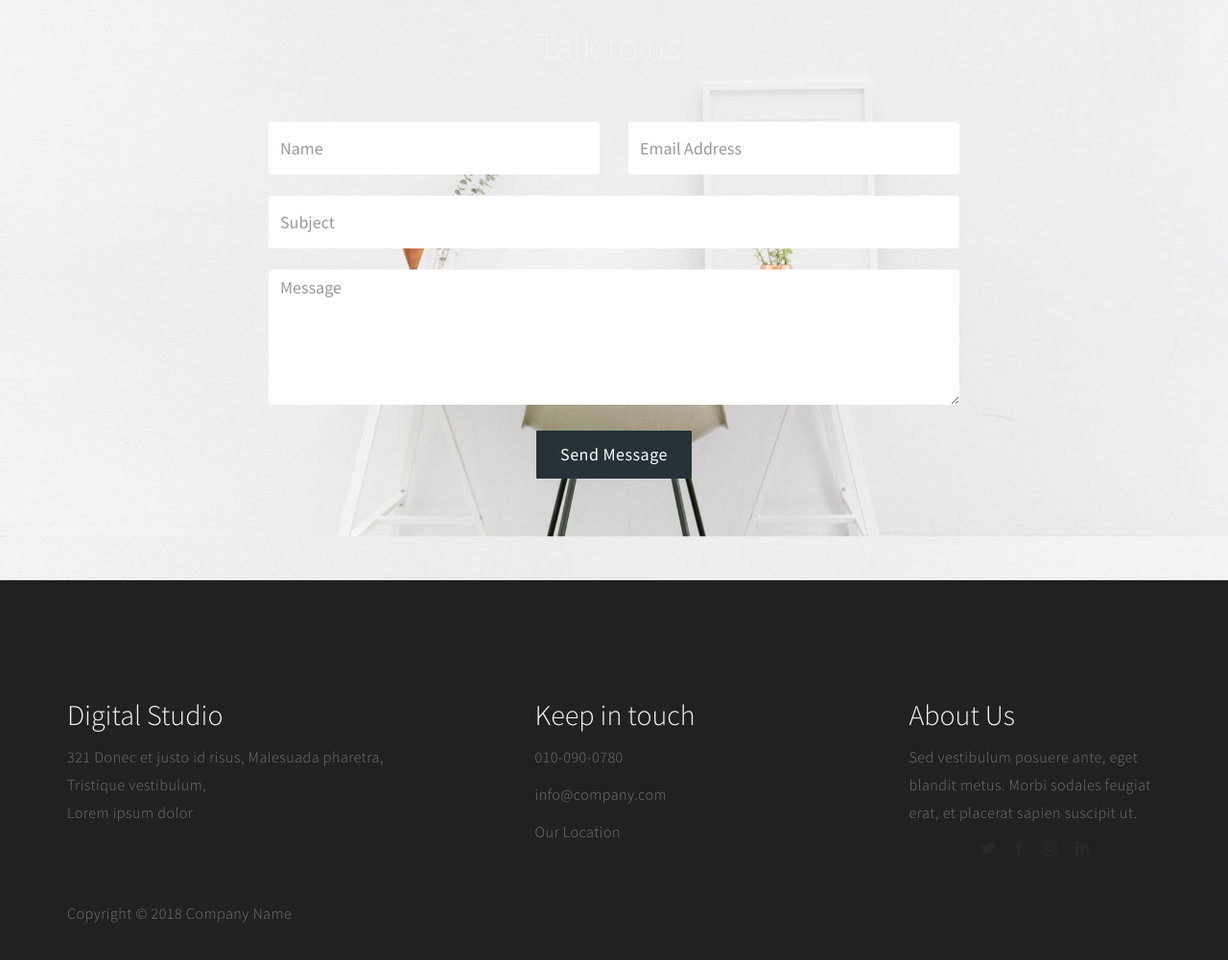
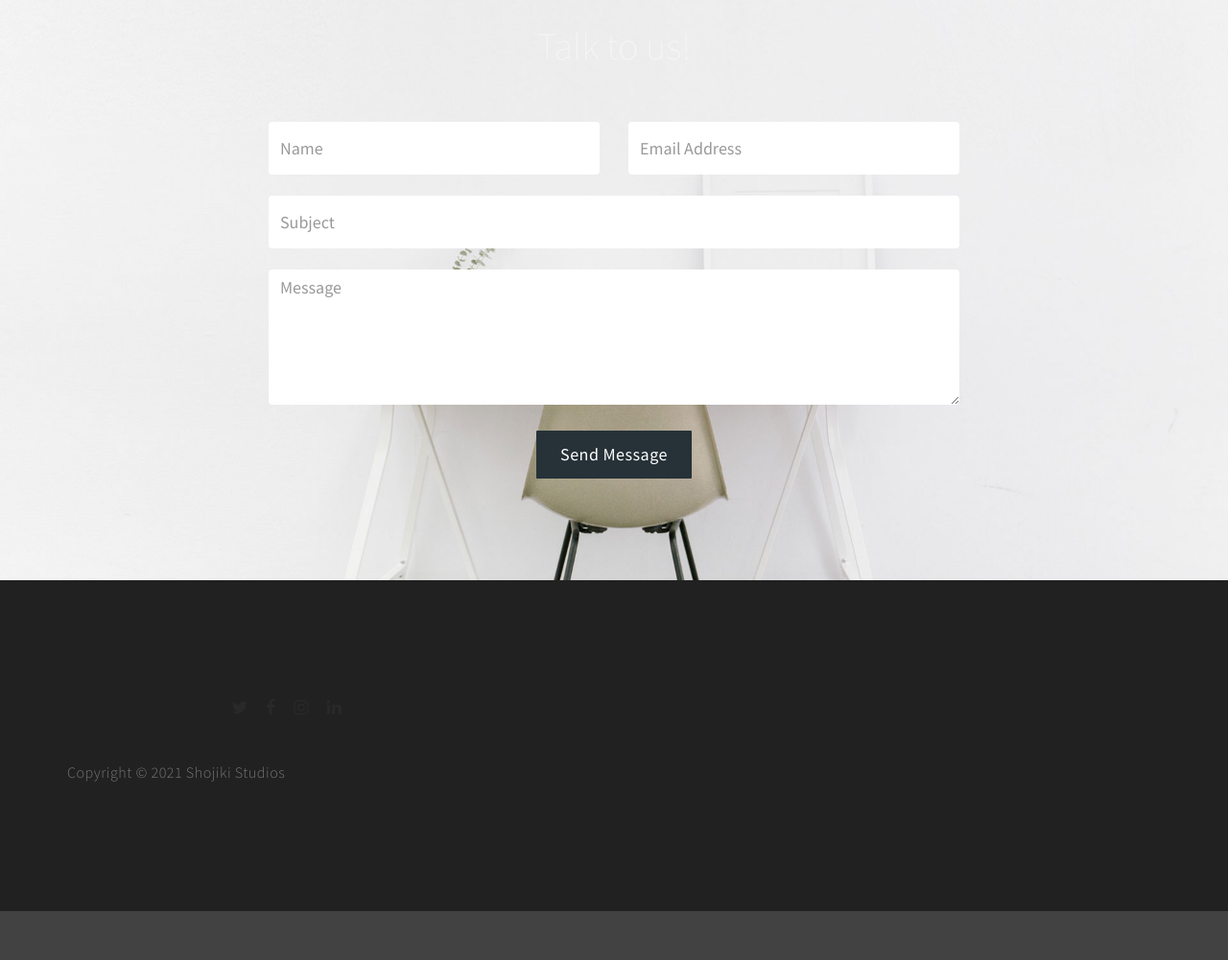
Before and after one commit to PatrickShawnNelson/Shojiki-Studios, a plain HTML site: page index.html in a window 1280 px wide. Shown: the part 1732-2733 px from the top of the page at 96% size. After the commit the page ends 2682 px from the top, so only its background shows below. Drawn offline with Linux system fonts and the light colour scheme.

Commit message:
Update index.html

```diff
--- a/index.html
+++ b/index.html
@@ -340,7 +340,7 @@ http://www.tooplate.com/view/2099-scenic
           <div class="row">
 
                <div class="col-md-5 col-sm-6">
-                    <h2>Digital Studio</h2>
+                   <!-- <h2>Digital Studio</h2>
                     <p>321 Donec et justo id risus, Malesuada pharetra,<br> Tristique vestibulum,<br> Lorem ipsum dolor</p>
 
 
@@ -358,7 +358,7 @@ http://www.tooplate.com/view/2099-scenic
                <div class="col-md-3 col-sm-12">
 
                     <h2>About Us</h2>
-                    <p>Sed vestibulum posuere ante, eget blandit metus. Morbi sodales feugiat erat, et placerat sapien suscipit ut.</p>
+                    <p>Sed vestibulum posuere ante, eget blandit metus. Morbi sodales feugiat erat, et placerat sapien suscipit ut.</p> -->
                     <ul class="social-icon">
                          <li><a href="#" class="fa fa-twitter"></a></li>
                          <li><a href="#" class="fa fa-facebook"></a></li>
@@ -372,7 +372,7 @@ http://www.tooplate.com/view/2099-scenic
 
                <div class="col-md-12 col-sm-12">
                     <div class="copyright-text">
-                         <p>Copyright © 2018 Company Name
+                         <p>Copyright © 2021 Shojiki Studios
 
                          <!--
 				| Design: <a rel="nofollow" href="https://www.tooplate.com">Tooplate</a></p>
```
